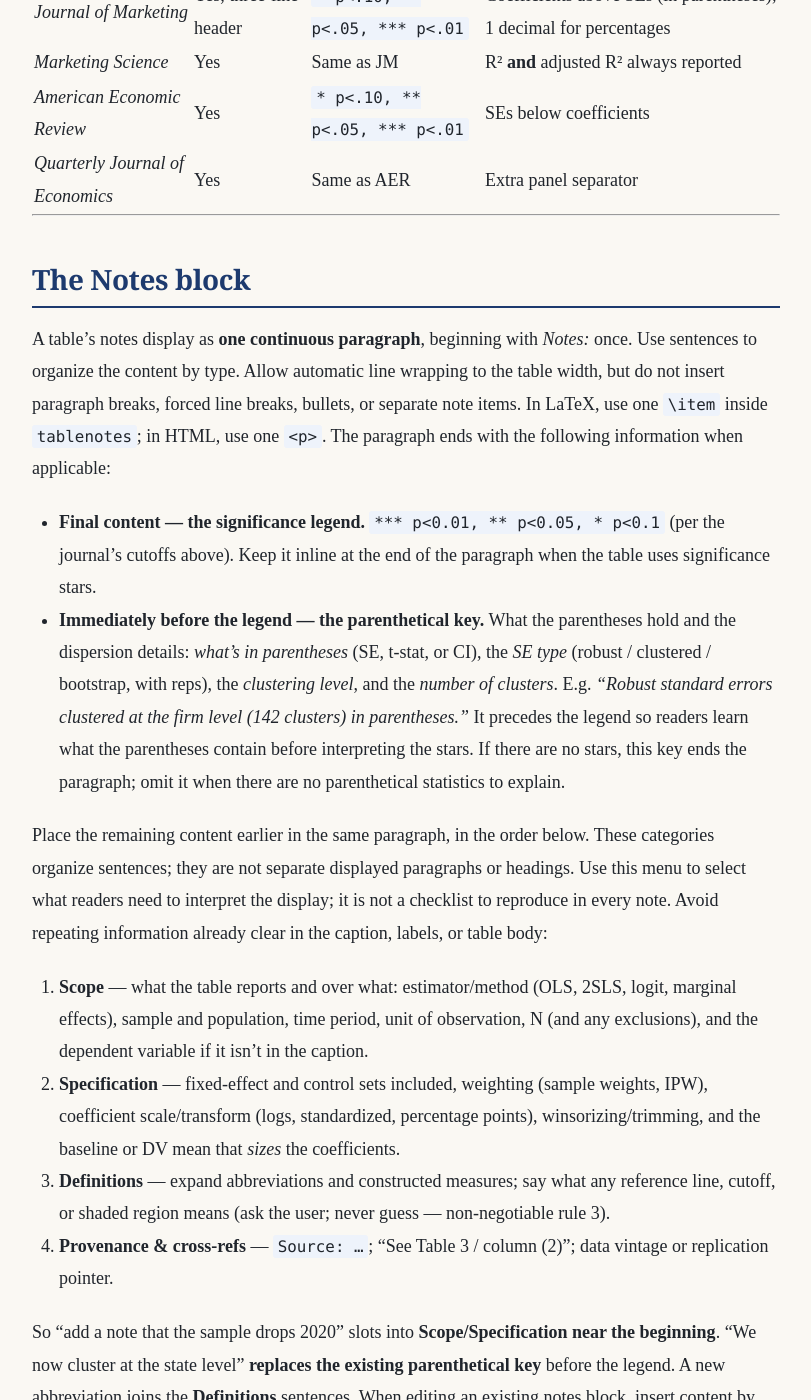
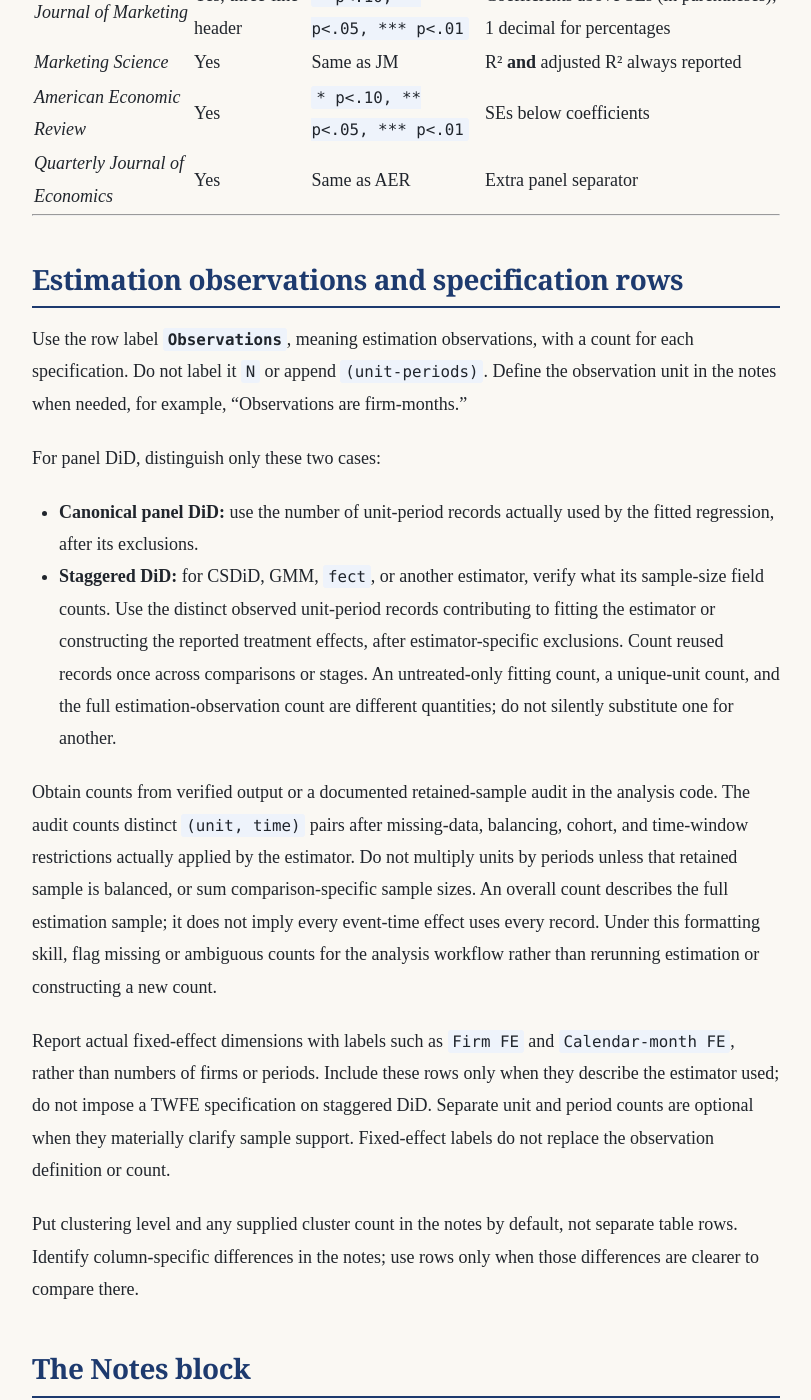
Before and after one commit to KaiGu2024/KaiGu2024.github.io, a Jekyll site: the page built from docs/skills/tables/SKILL.md, in a window 1280 px wide and 1400 px high, scrolled down 3147 px. Shown: the whole window, without its empty margins (234-1045 px from the left). Built offline with Jekyll 4.4.1, drawn with Linux system fonts in a browser that asks for light colours; some of the changed text lies outside the part shown.

Commit message:
define estimation observations and DiD table reporting

```diff
--- a/docs/skills/tables/SKILL.md
+++ b/docs/skills/tables/SKILL.md
@@ -61,6 +61,21 @@ A table is read, not glanced at: it exists to let the reader find an exact numbe
 
 ---
 
+## Estimation observations and specification rows
+
+Use the row label **`Observations`**, meaning estimation observations, with a count for each specification. Do not label it `N` or append `(unit-periods)`. Define the observation unit in the notes when needed, for example, "Observations are firm-months."
+
+For panel DiD, distinguish only these two cases:
+
+- **Canonical panel DiD:** use the number of unit-period records actually used by the fitted regression, after its exclusions.
+- **Staggered DiD:** for CSDiD, GMM, `fect`, or another estimator, verify what its sample-size field counts. Use the distinct observed unit-period records contributing to fitting the estimator or constructing the reported treatment effects, after estimator-specific exclusions. Count reused records once across comparisons or stages. An untreated-only fitting count, a unique-unit count, and the full estimation-observation count are different quantities; do not silently substitute one for another.
+
+Obtain counts from verified output or a documented retained-sample audit in the analysis code. The audit counts distinct `(unit, time)` pairs after missing-data, balancing, cohort, and time-window restrictions actually applied by the estimator. Do not multiply units by periods unless that retained sample is balanced, or sum comparison-specific sample sizes. An overall count describes the full estimation sample; it does not imply every event-time effect uses every record. Under this formatting skill, flag missing or ambiguous counts for the analysis workflow rather than rerunning estimation or constructing a new count.
+
+Report actual fixed-effect dimensions with labels such as `Firm FE` and `Calendar-month FE`, rather than numbers of firms or periods. Include these rows only when they describe the estimator used; do not impose a TWFE specification on staggered DiD. Separate unit and period counts are optional when they materially clarify sample support. Fixed-effect labels do not replace the observation definition or count.
+
+Put clustering level and any supplied cluster count in the notes by default, not separate table rows. Identify column-specific differences in the notes; use rows only when those differences are clearer to compare there.
+
 ## The Notes block
 
 A table's notes display as **one continuous paragraph**, beginning with *Notes:* once. Use sentences to organize the content by type. Allow automatic line wrapping to the table width, but do not insert paragraph breaks, forced line breaks, bullets, or separate note items. In LaTeX, use one `\item` inside `tablenotes`; in HTML, use one `<p>`. The paragraph ends with the following information when applicable:
@@ -70,7 +85,7 @@ A table's notes display as **one continuous paragraph**, beginning with *Notes:*
 
 Place the remaining content earlier in the same paragraph, in the order below. These categories organize sentences; they are not separate displayed paragraphs or headings. Use this menu to select what readers need to interpret the display; it is not a checklist to reproduce in every note. Avoid repeating information already clear in the caption, labels, or table body:
 
-1. **Scope** — what the table reports and over what: estimator/method (OLS, 2SLS, logit, marginal effects), sample and population, time period, unit of observation, N (and any exclusions), and the dependent variable if it isn't in the caption.
+1. **Scope** — what the table reports and over what: estimator/method (OLS, 2SLS, logit, marginal effects), sample and population, time period, unit of observation, the meaning of `Observations` and relevant exclusions, and the dependent variable if it isn't in the caption. Do not repeat the observation count already shown in the table.
 2. **Specification** — fixed-effect and control sets included, weighting (sample weights, IPW), coefficient scale/transform (logs, standardized, percentage points), winsorizing/trimming, and the baseline or DV mean that *sizes* the coefficients.
 3. **Definitions** — expand abbreviations and constructed measures; say what any reference line, cutoff, or shaded region means (ask the user; never guess — non-negotiable rule 3).
 4. **Provenance & cross-refs** — `Source: …`; "See Table 3 / column (2)"; data vintage or replication pointer.
@@ -115,7 +130,7 @@ Source formats commonly seen:
 
 ### Step 2 — Parse
 
-Extract: variable names, coefficients, standard errors (or t-stats), N, R², F-stat, dependent variable label.
+Extract: variable names, coefficients, standard errors (or t-stats), estimation-observation counts and their definitions, R², F-stat, dependent variable label. Verify the meaning of a source field named `N` before labeling it `Observations`.
 
 Keep each estimate attached to its source outcome, specification, sample, uncertainty, and applicable note. Use row/column identifiers in the working representation so reordering and relabeling preserve these associations.
 
@@ -123,7 +138,7 @@ Keep each estimate attached to its source outcome, specification, sample, uncert
 
 Two layers, in order:
 
-**Journal rules (mechanical):** header rows (`\toprule`, column titles, `\midrule`); coefficient rows with SE in parentheses (or below, per journal); significance stars per the journal's convention; summary rows (`\midrule`, then N, R²); `\bottomrule`; notes line (`\multicolumn{...}{l}{\textit{Notes:} ...}`).
+**Journal rules (mechanical):** header rows (`\toprule`, column titles, `\midrule`); coefficient rows with SE in parentheses (or below, per journal); significance stars per the journal's convention; summary rows (`\midrule`, then `Observations`, R² when applicable); `\bottomrule`; notes line (`\multicolumn{...}{l}{\textit{Notes:} ...}`).
 
 **Design pass (presentation):** identify the comparison readers need to make, then choose row/column orientation or stacked panels to support it. Relabel cryptic variable names (ask the user when a name is ambiguous — never guess what an abbreviation means); name the substantive outcome in the header and move measurement qualifications into the notes. Set a consistent decimal count per column; allocate width for complete estimates and intervals, wrapping labels and headers before adjusting padding; demote controls to a panel if the headline rows are crowded. The design pass changes labels, layout, and decimal display — never the underlying values (see Non-negotiable rule 1).
 
@@ -133,7 +148,7 @@ Two layers, in order:
 - Every estimate remains paired with the correct outcome, specification, sample, uncertainty, and note after reordering or relabeling; an unchanged collection of numbers is insufficient
 - Every star matches its p-value per the journal's convention
 - Column count is consistent across all rows (no `&` mismatches)
-- N preserved exactly
+- Sample counts preserved exactly, with `Observations` verified to mean estimation observations for each column; necessary observation definitions and applicable clustering appear in notes, and FE rows describe the actual specification
 - Decimal count consistent within each column; no value silently re-rounded beyond the requested display precision
 - Headers identify the substantive outcomes and necessary units; measurement qualifications in notes remain grounded in the source
 - In the rendered table, peer column headings with different line counts are vertically centered within their shared row, preserve their horizontal alignment, and sit below any separate higher-level group-heading row
@@ -159,7 +174,7 @@ If a check fails, repair the formatting from the source and repeat the affected
 \midrule
 ... & ... & ... \\
 \midrule
-N        & ... & ... \\
+Observations & ... & ... \\
 $R^2$    & ... & ... \\
 \bottomrule
 \end{tabular}
```
